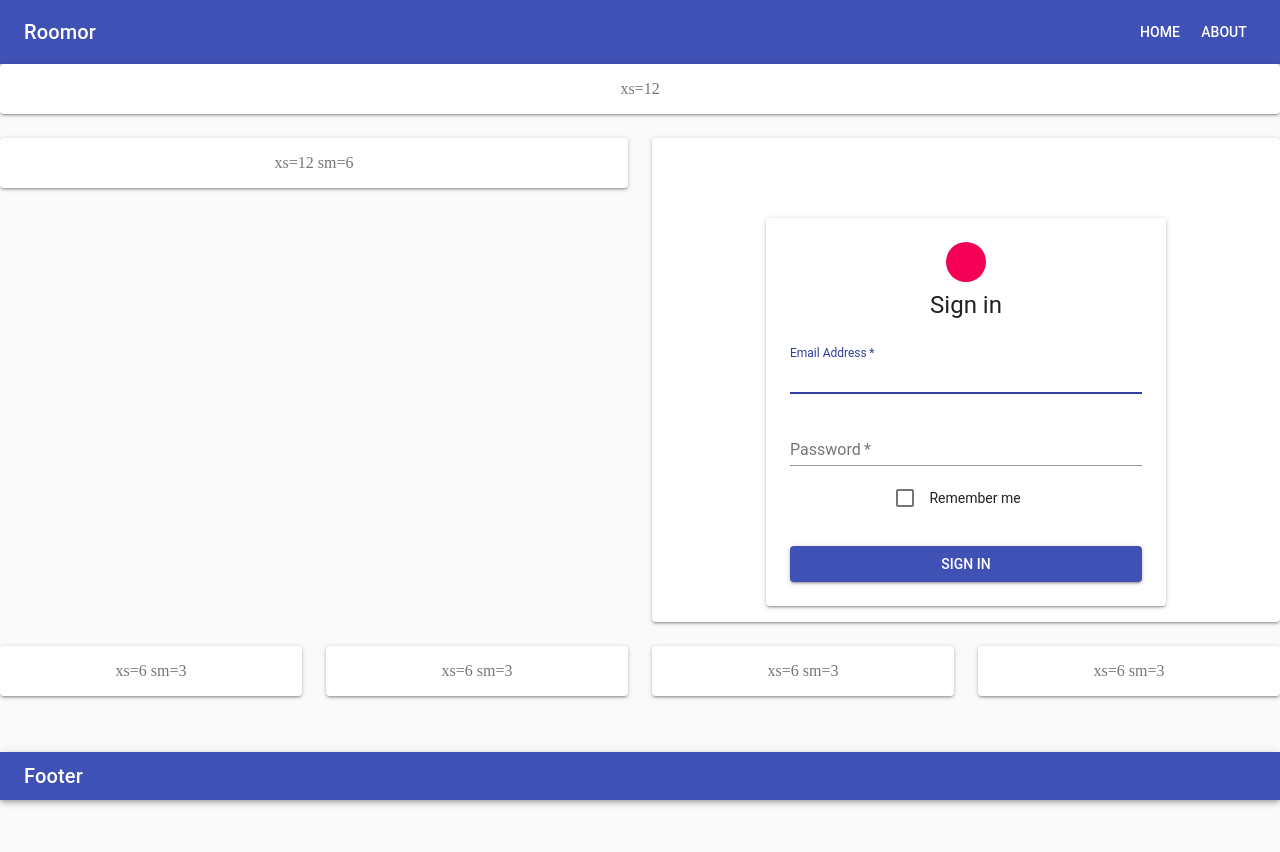
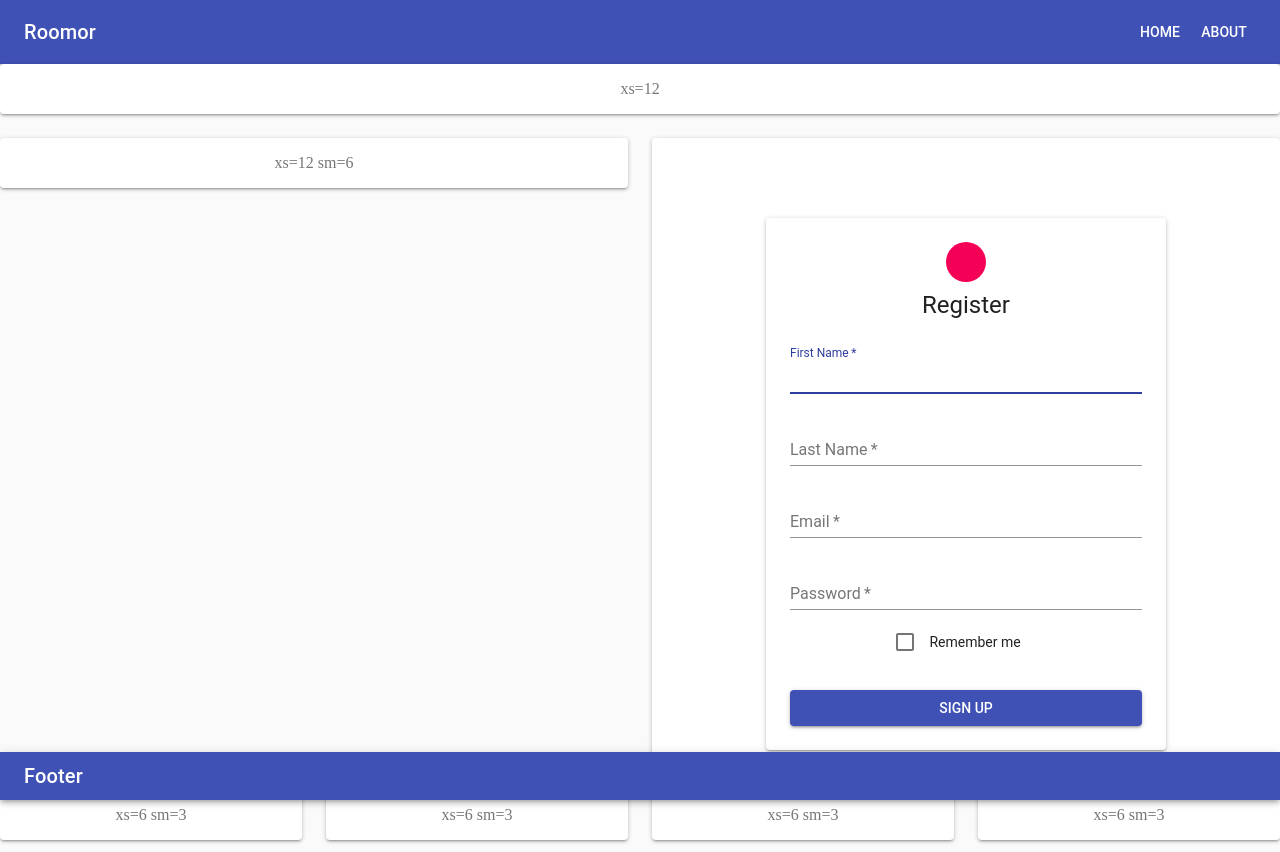
Before and after one commit to FreeCodeCampNorthridge/Roomor, a React app in the folder client/: page / in a window 1280 px wide. Before the commit the page ends 800 px from the top, so only its background shows below. Built offline with nearby package versions, Linux system fonts and the light colour scheme.

Commit message:
render conditional component

```diff
--- a/client/src/components/Register.js
+++ b/client/src/components/Register.js
@@ -54,21 +54,24 @@ const Register = props => {
       <Paper className={classes.paper}>
         <Avatar className={classes.avatar} />
         <Typography component="h1" variant="h5">
-          Sign in
+          Register
         </Typography>
         <form className={classes.form}>
           <FormControl margin="normal" required fullWidth>
-            <InputLabel htmlFor="email">Email Address</InputLabel>
-            <Input id="email" name="email" autoComplete="email" autoFocus />
+            <InputLabel htmlFor="">First Name</InputLabel>
+            <Input id="" name="" autoComplete="" autoFocus />
           </FormControl>
           <FormControl margin="normal" required fullWidth>
-            <InputLabel htmlFor="password">Password</InputLabel>
-            <Input
-              name="password"
-              type="password"
-              id="password"
-              autoComplete="current-password"
-            />
+            <InputLabel htmlFor="">Last Name</InputLabel>
+            <Input name="" type="text" id="" autoComplete="" />
+          </FormControl>
+          <FormControl margin="normal" required fullWidth>
+            <InputLabel htmlFor="">Email</InputLabel>
+            <Input name="" type="" id="" autoComplete="" />
+          </FormControl>
+          <FormControl margin="normal" required fullWidth>
+            <InputLabel htmlFor="">Password</InputLabel>
+            <Input name="" type="" id="" autoComplete="" />
           </FormControl>
           <FormControlLabel
             control={<Checkbox value="remember" color="primary" />}
@@ -81,7 +84,7 @@ const Register = props => {
             color="primary"
             className={classes.submit}
           >
-            Sign in
+            Sign Up
           </Button>
         </form>
       </Paper>
--- a/client/src/pages/Index.js
+++ b/client/src/pages/Index.js
@@ -30,8 +30,8 @@ function Landing(props) {
         </Grid>
         <Grid item xs={12} sm={6}>
           <Paper className={classes.paper}>
-            <Login />
-            {/* <Register /> */}
+            {/* render conditional component */}
+            {true ? <Register /> : <Login />}
           </Paper>
         </Grid>
         <Grid item xs={6} sm={3}>
```
